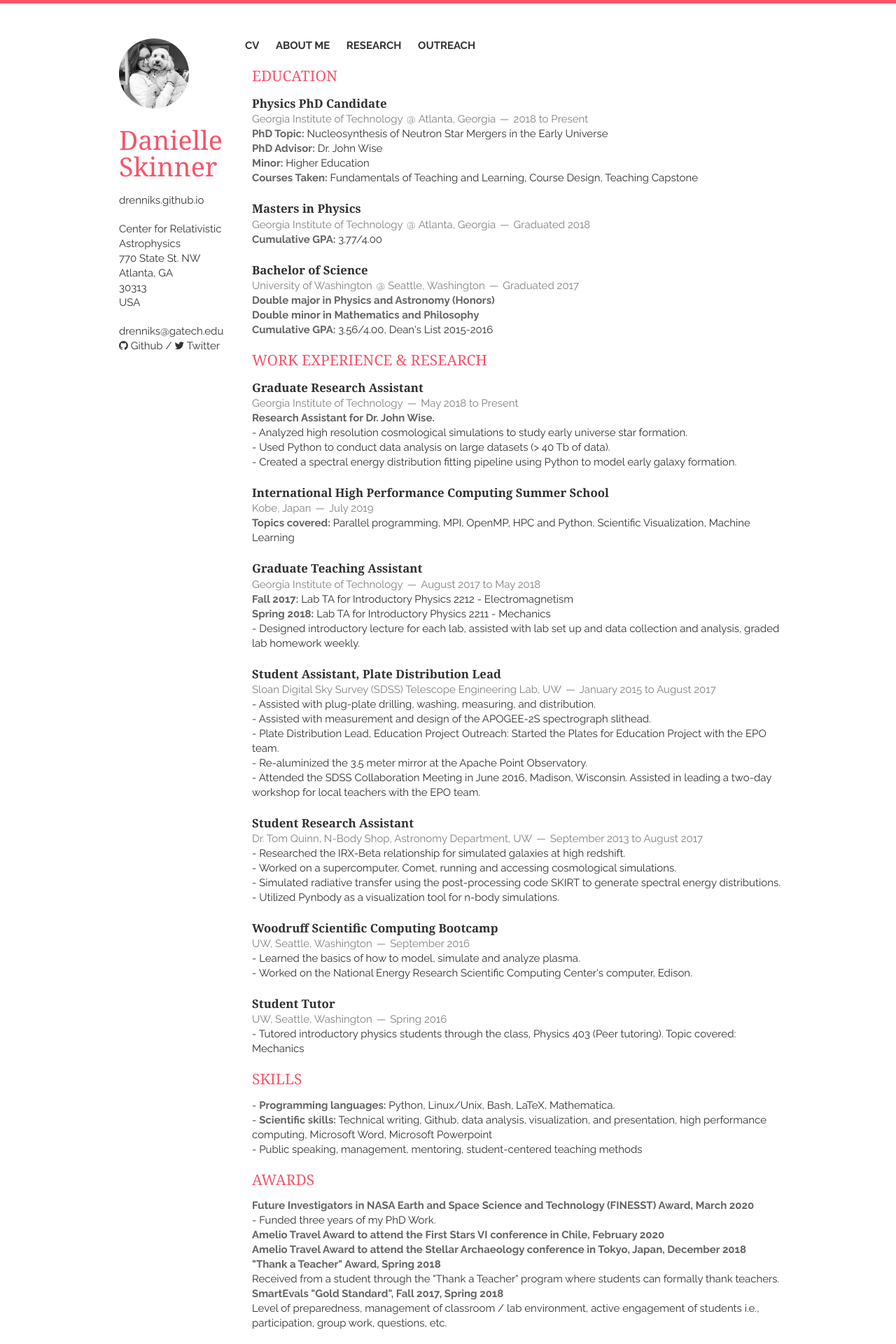
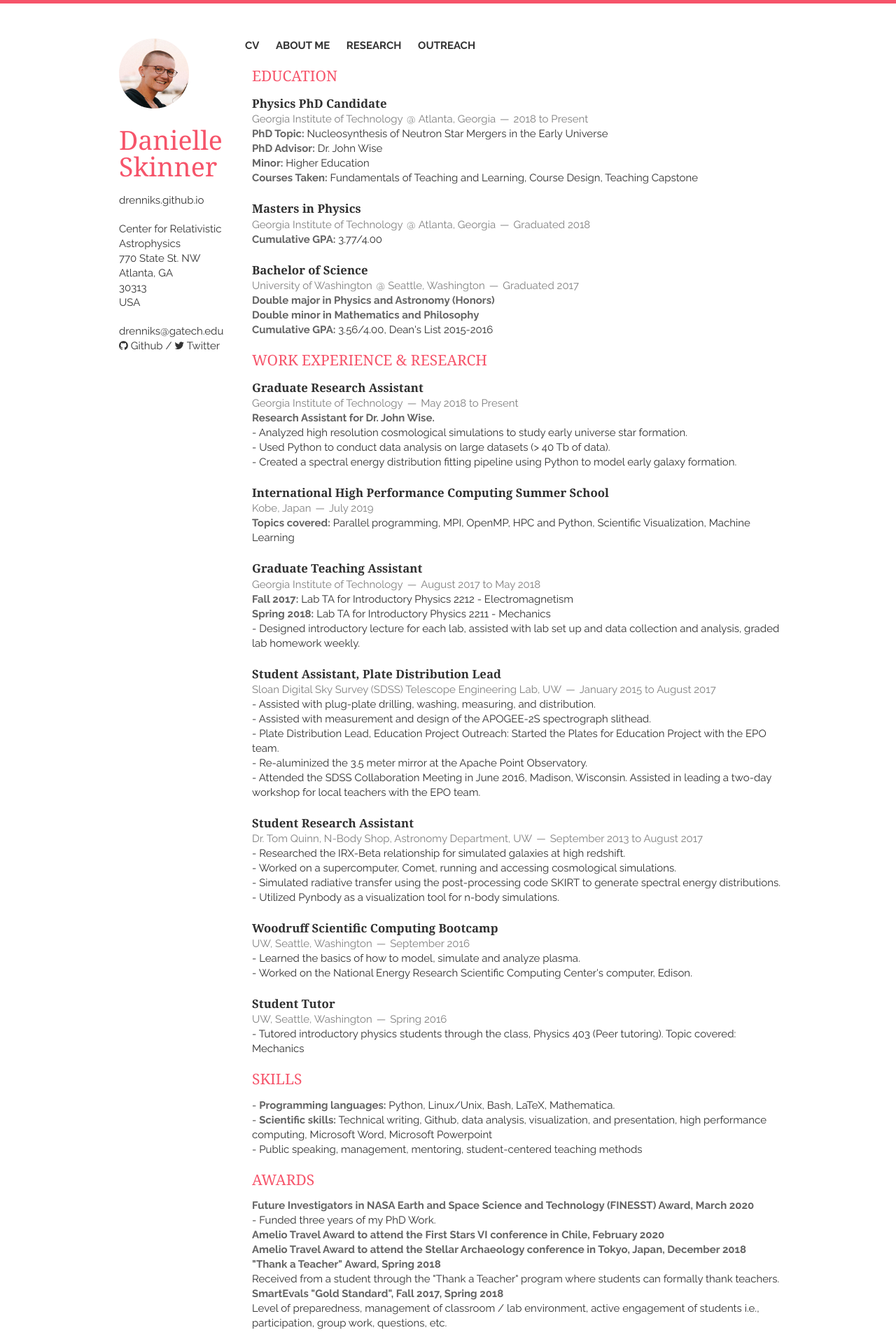
Before and after one commit to drenniks/drenniks.github.io, a Jekyll site: the page built from index.html, in a window 1280 px wide. Shown: the top 1920 px of the page at 70% size. Built offline with Jekyll 4.4.1, drawn with Linux system fonts in a browser that asks for light colours; nearby versions of some CDN libraries; the list of posts is cut into pages by our own code.

Commit message:
Updating profile pic

```diff
--- a/_includes/aboutme.html
+++ b/_includes/aboutme.html
@@ -24,7 +24,7 @@
     <br>
 
     <div style="text-align:center"><img src="https://drenniks.github.io/static/img/handstand.PNG" width="214" height="463"></div>
-
+[]
     <br>
     <br>
     In January of 2020, I dedicated myself to a vegan lifestyle, and have been fully committed ever since. I am very passionate about animal rights and the environmental impact that animal agriculture has on the earth and the communities that live around these factories. I highly encourage everyone to at least reduce, if not fully eliminate, their meat/animal product intake, and am more than happy to answer any questions you may have about making this change. Send me an email!
--- a/_layouts/layout.html
+++ b/_layouts/layout.html
@@ -30,7 +30,7 @@
 <div class="container">
     <header class="three columns">
       <!-- <img src="{{ site.url }}static/img/profile.png" class="me"> -->
-  <img src="https://drenniks.github.io/static/img/profile.JPG" class="me">
+  <img src="https://drenniks.github.io/static/img/smiling_pic.jpg" class="me">
         <h1>{{ site.name }}</h1>
         <p>
             <a href="{{ site.tel_full }}">{{ site.tel }}</a>
```
Also changed, not shown: static/img/smiling_pic.jpg (added).
